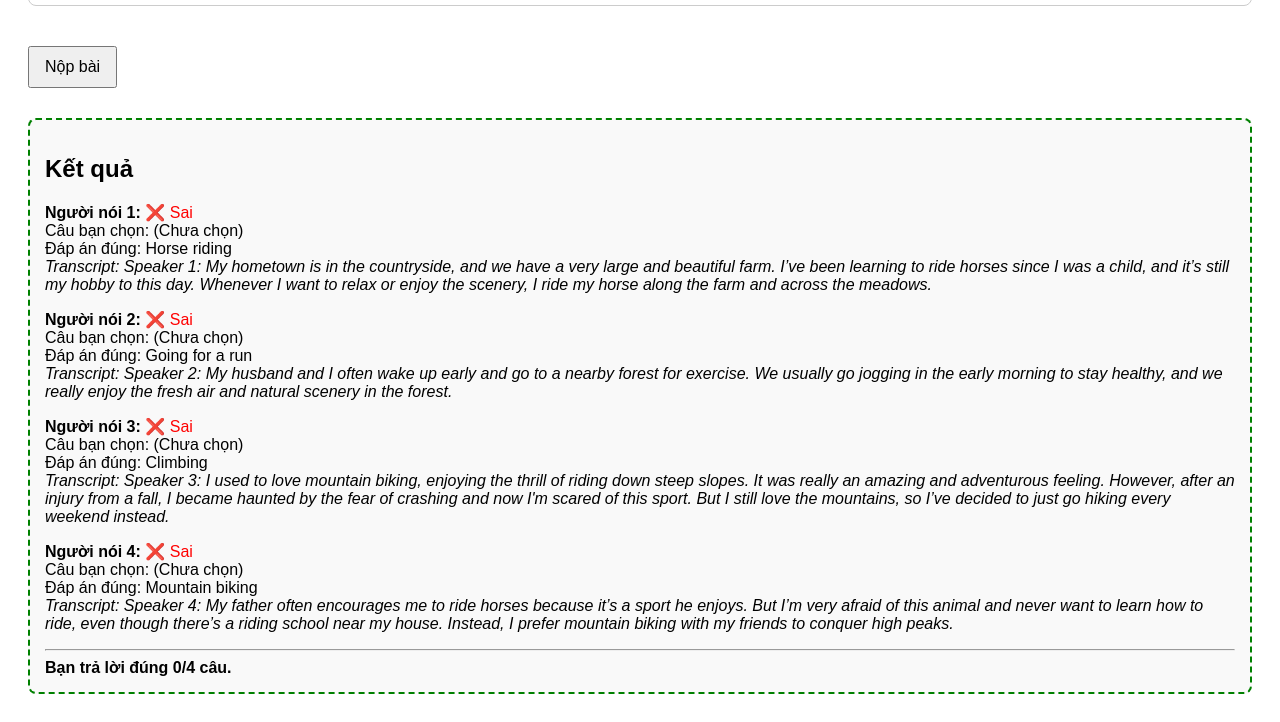
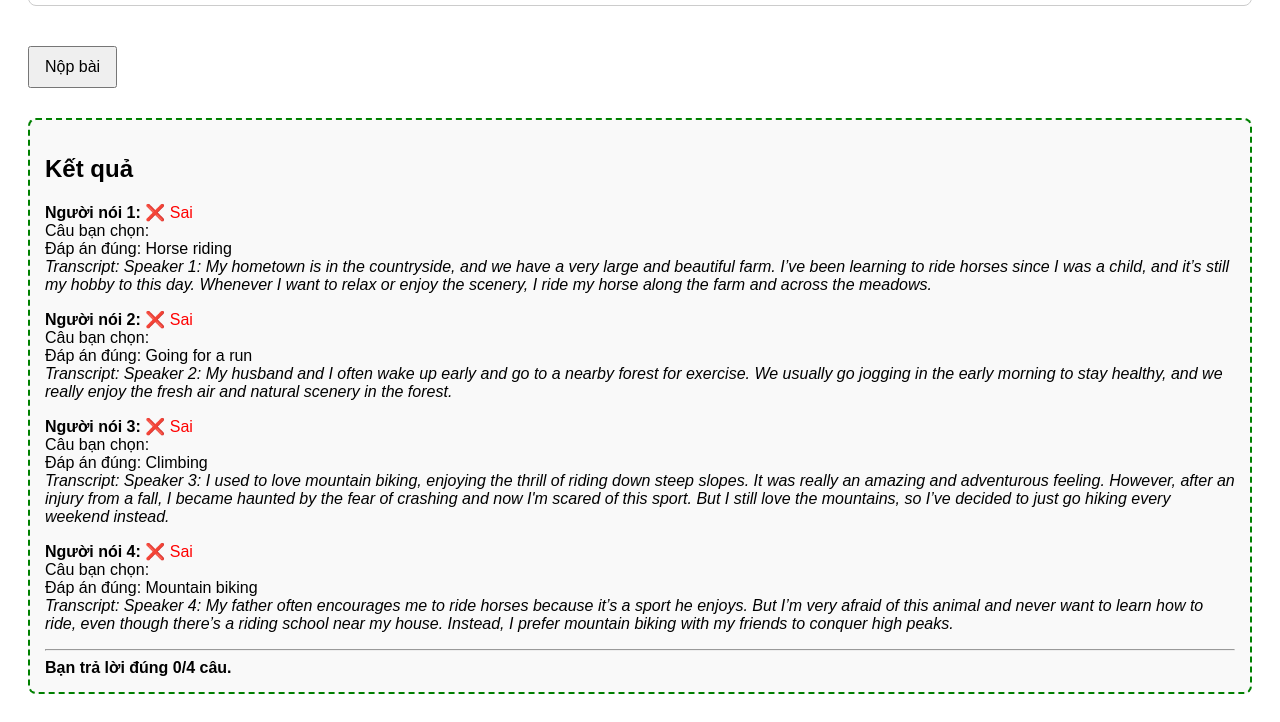
Before and after one commit to anhky2790/Outdoor-activities, a plain HTML site: page index.html in a window 1280 px wide. Both pictures are taken after a click on the button "Nộp bài". Shown: the part 999-1721 px from the top of the page. Drawn offline with Linux system fonts and the light colour scheme.

Commit message:
Add files via upload

```diff
--- a/index.html
+++ b/index.html
@@ -2,7 +2,7 @@
 <html lang="en">
 <head>
   <meta charset="UTF-8">
-  <title>Bài thi Listening5 - Outdoor activities</title>
+  <title>Bài thi Listening - Outdoor activities</title>
   <style>
     body { font-family: Arial, sans-serif; padding: 20px; }
     .speaker-block { border: 1px solid #ccc; padding: 15px; margin-bottom: 20px; border-radius: 8px; }
@@ -17,7 +17,7 @@
 </head>
 <body>
 
-  <h1>Bài thi Listening5: Outdoor activities </h1>
+  <h1>Bài thi Listening: Outdoor activities </h1>
   <p><strong>Hướng dẫn:</strong> Nghe từng đoạn âm thanh và chọn câu mô tả chính xác nội dung người nói. Mỗi đoạn chỉ nghe tối đa 2 lần.</p>
 
   <script>
@@ -28,23 +28,16 @@
       "Mountain biking",
       "Camping overnight"
     ];
-
-    const correctTexts = [
-      answerChoices[0], // Horse riding
-      answerChoices[1], // Going for a run
-      answerChoices[2], // Climbing
-      answerChoices[3]  // Mountain biking
-    ];
-
+    const correctAnswers = ["A", "B", "C", "D"];
+    const correctTexts = [answerChoices[0], answerChoices[1], answerChoices[2], answerChoices[3]];
     const transcripts = [
       "Speaker 1: My hometown is in the countryside, and we have a very large and beautiful farm. I’ve been learning to ride horses since I was a child, and it’s still my hobby to this day. Whenever I want to relax or enjoy the scenery, I ride my horse along the farm and across the meadows.",
       "Speaker 2: My husband and I often wake up early and go to a nearby forest for exercise. We usually go jogging in the early morning to stay healthy, and we really enjoy the fresh air and natural scenery in the forest.",
-      "Speaker 3: I used to love mountain biking, enjoying the thrill of riding down steep slopes. It was really an amazing and adventurous feeling. However, after an injury from a fall, I became haunted by the fear of crashing and now I\'m scared of this sport. But I still love the mountains, so I’ve decided to just go hiking every weekend instead.",
+      "Speaker 3: I used to love mountain biking, enjoying the thrill of riding down steep slopes. It was really an amazing and adventurous feeling. However, after an injury from a fall, I became haunted by the fear of crashing and now I'm scared of this sport. But I still love the mountains, so I’ve decided to just go hiking every weekend instead.",
       "Speaker 4: My father often encourages me to ride horses because it’s a sport he enjoys. But I’m very afraid of this animal and never want to learn how to ride, even though there’s a riding school near my house. Instead, I prefer mountain biking with my friends to conquer high peaks."
     ];
   </script>
 
-  <!-- Speaker Blocks -->
   <div class="speaker-block">
     <h3>Người nói 1</h3>
     <audio id="audio1" controls onplay="limitPlays(1)">
@@ -98,7 +91,6 @@
   <div id="result" class="result" style="display:none;"></div>
 
   <script>
-    // Shuffle function
     function shuffleArray(array) {
       for (let i = array.length - 1; i > 0; i--) {
         const j = Math.floor(Math.random() * (i + 1));
@@ -106,7 +98,6 @@
       }
     }
 
-    // Populate choices
     const selects = document.querySelectorAll("select");
     selects.forEach(select => {
       const shuffled = [...answerChoices];
@@ -119,7 +110,6 @@
       });
     });
 
-    // Limit audio plays
     const playCounts = [0, 0, 0, 0];
     function limitPlays(index) {
       const audio = document.getElementById(`audio${index}`);
@@ -132,7 +122,6 @@
       }
     }
 
-    // Handle submission
     function submitQuiz() {
       let correct = 0;
       let output = "<h2>Kết quả</h2>";
@@ -142,7 +131,7 @@
         const status = userAnswer === correctText ? "✅ <span class='correct'>Đúng</span>" : "❌ <span class='incorrect'>Sai</span>";
         if (userAnswer === correctText) correct++;
         output += `<p><strong>Người nói ${i+1}:</strong> ${status}<br>
-        Câu bạn chọn: ${userAnswer || "(Chưa chọn)"}<br>
+        Câu bạn chọn: ${userAnswer}<br>
         Đáp án đúng: ${correctText}<br>
         <em>Transcript: ${transcripts[i]}</em></p>`;
         select.disabled = true;
@@ -151,7 +140,7 @@
       const resultDiv = document.getElementById("result");
       resultDiv.innerHTML = output;
       resultDiv.style.display = "block";
-      resultDiv.scrollIntoView({ behavior: "smooth" }); // 🟢 Scroll đến phần kết quả
+      resultDiv.scrollIntoView({ behavior: "smooth" });
     }
   </script>
 
```
